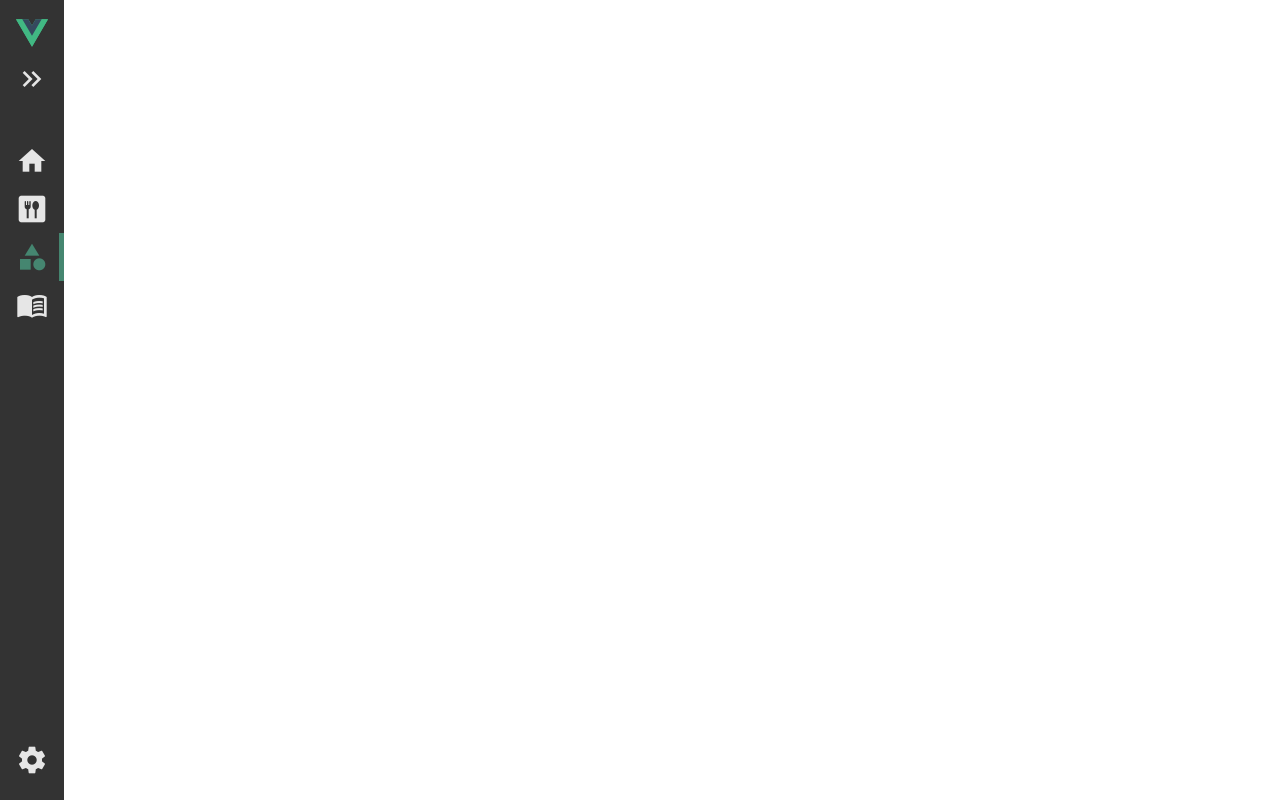
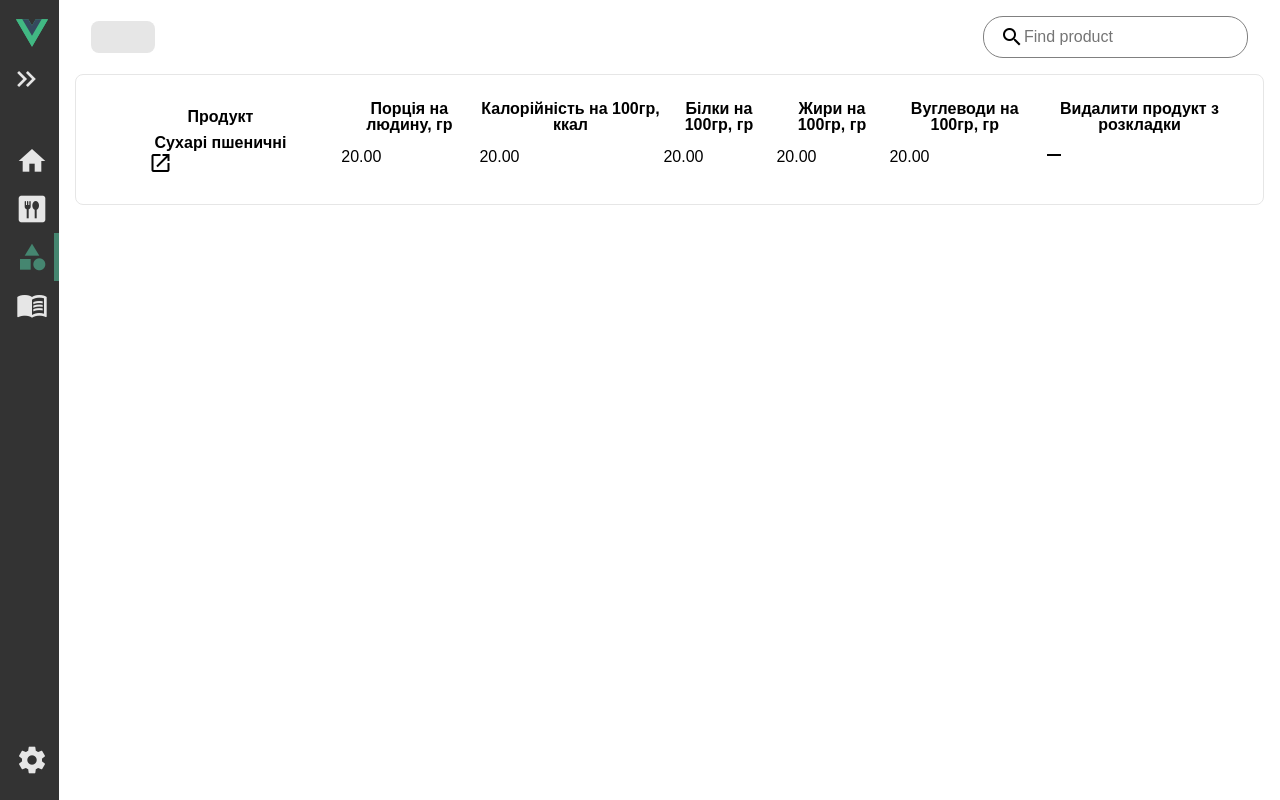
Before and after one commit to LiliaBilous/HikkingMenu, a Vue app in the folder HikkingMenu/: page /products in a window 1280 px wide. Built offline with nearby package versions, Linux system fonts and the light colour scheme.

Commit message:
created products template

```diff
--- a/HikkingMenu/src/views/Products.vue
+++ b/HikkingMenu/src/views/Products.vue
@@ -1 +1,160 @@
-<template></template>
+<script>
+import products from "../../products.json";
+
+export default {
+  data() {
+    return {
+      products,
+      title: ""
+    };
+  },
+  computed: {
+      productGroup() {
+
+      },
+      productsOfGroup(){
+
+      }
+    },
+    methods: {
+      activeGroup(){
+
+      }
+    },
+};
+</script>
+<template>
+  <section class="products">
+    <div class="products__container">
+      <div class="products__header">
+        <nav class="products__header-navigation">
+          <ul class="navigation-list">
+            <li
+              v-for="product in products"
+              :key="product.title"
+              class="navigation-item active-item"
+              @click="activeGroup()"
+            >
+              {{ product.title }}
+            </li>
+          </ul>
+        </nav>
+        <div class="header__search">
+          <span class="material-icons">search</span>
+          <input class="search" type="text" placeholder="Find product" />
+        </div>
+      </div>
+      <div class="products__list product-list">
+        <h2 class="product-list__title">{{  }}</h2>
+        <table class="product-list__table">
+          <thead>
+            <tr class="table__header">
+              <th>Продукт</th>
+              <th>Порція на людину, гр</th>
+              <th>Калорійність на 100гр, ккал</th>
+              <th>Білки на 100гр, гр</th>
+              <th>Жири на 100гр, гр</th>
+              <th>Вуглеводи на 100гр, гр</th>
+              <th>Видалити продукт з розкладки</th>
+            </tr>
+          </thead>
+          <tbody>
+            <!-- <tr v-for="product in productsOfGroup" :key="product.id" class="table__row">
+              <th>
+                Сухарі пшеничні <span class="material-icons"> open_in_new_down </span>
+              </th>
+              <td>20.00</td>
+              <td>20.00</td>
+              <td>20.00</td>
+              <td>20.00</td>
+              <td>20.00</td>
+              <td><span class="material-icons">remove</span></td>
+            </tr> -->
+            <tr class="table__row">
+              <th>
+                Сухарі пшеничні <span class="material-icons"> open_in_new_down </span>
+              </th>
+              <td>20.00</td>
+              <td>20.00</td>
+              <td>20.00</td>
+              <td>20.00</td>
+              <td>20.00</td>
+              <td><span class="material-icons">remove</span></td>
+            </tr>
+          </tbody>
+        </table>
+      </div>
+    </div>
+  </section>
+</template>
+<style lang="scss">
+// .active-item {
+//     background-color: white;
+//     border-radius: 0.5rem;
+// }
+.products {
+  &__container {
+  }
+  &__header {
+    display: flex;
+    flex-direction: row;
+    justify-content: space-between;
+    align-items: center;
+    padding: 1rem;
+  }
+  &__header-navigation {
+  }
+  &__list {
+    border: #e6e6e6 1px solid;
+    border-radius: 0.5rem;
+  }
+}
+
+.navigation {
+  &-list {
+    display: flex;
+    flex-direction: row;
+    width: max-content;
+    background-color: #e6e6e6;
+    border-radius: 0.5rem;
+    padding: 0.5rem 1rem;
+  }
+  &-item {
+    padding: 0.5rem 1rem;
+  }
+}
+
+.header__search {
+  border: grey 1px solid;
+  padding: 0.5rem 1rem;
+  // box-shadow: 0px 10px 25px -5px rgba(0, 0, 0, 0.1);
+  border-radius: 20px;
+  display: flex;
+  flex-direction: row;
+}
+
+.search {
+}
+
+.product-list {
+  padding: 1.5rem;
+  &__title {
+  }
+  &__table {
+  }
+}
+.product-list {
+  &__title {
+  }
+  &__table {
+  }
+}
+
+.table__header {
+}
+.table__row {
+  border: 1px solid grey;
+  padding: 1rem;
+  // background-color: greenyellow;
+}
+</style>
```
